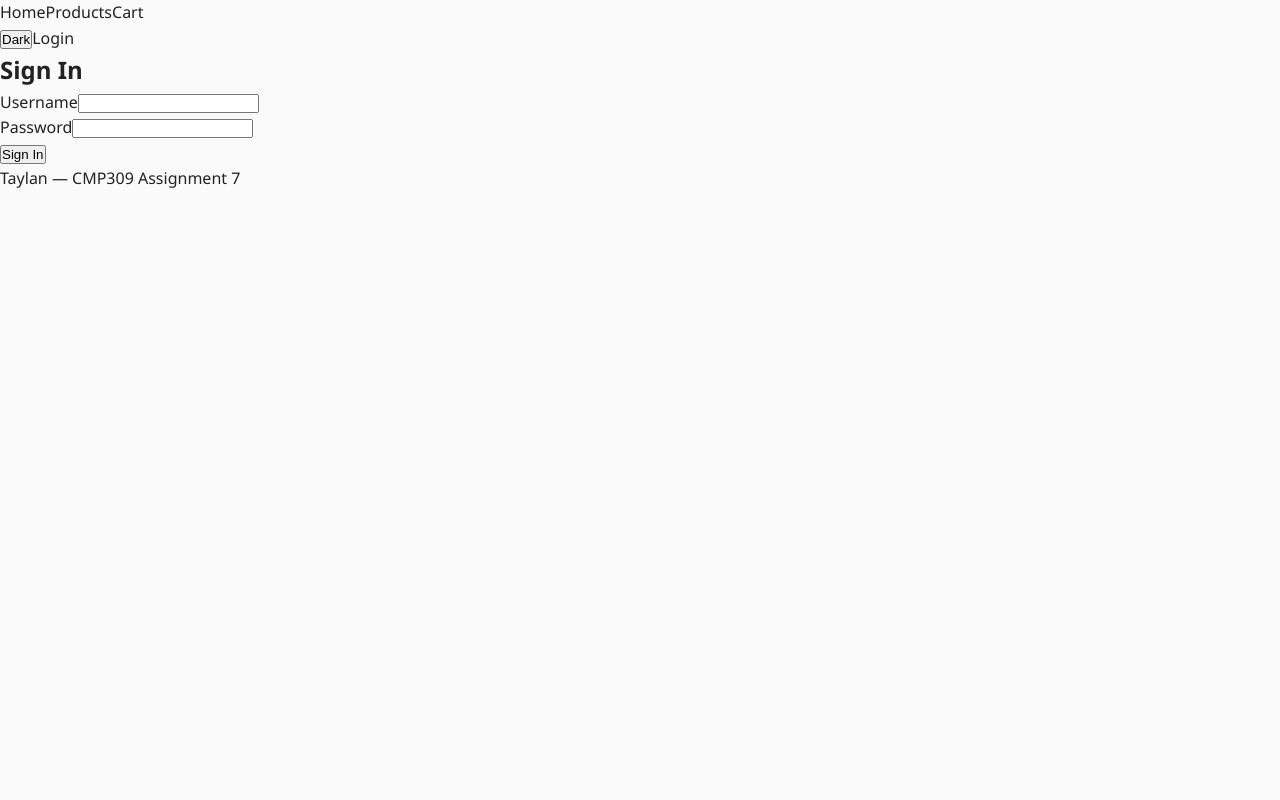
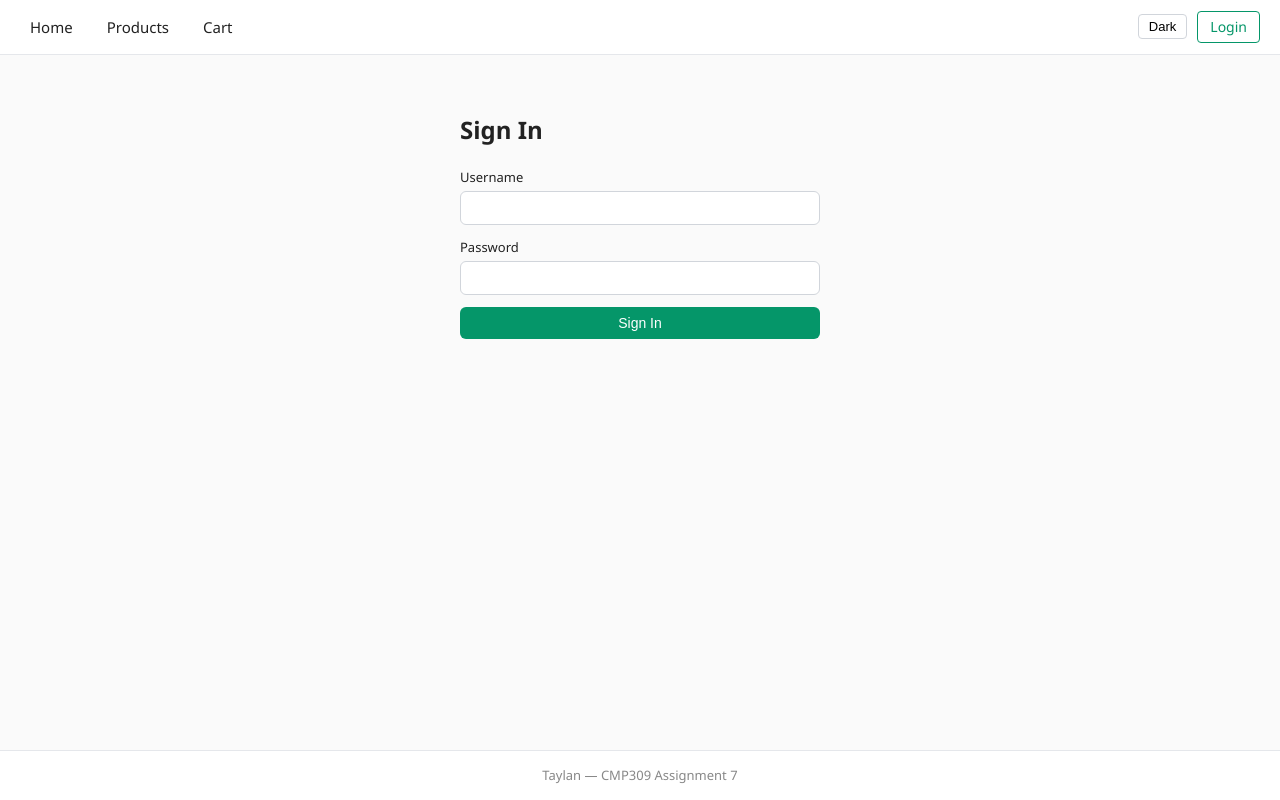
Before and after one commit to 230408026/assignment, a React (Vite) app: page /login in a window 1280 px wide. Built offline with nearby package versions, Linux system fonts and the light colour scheme.

Commit message:
Style all components and pages

```diff
--- a/src/App.css
+++ b/src/App.css
@@ -0,0 +1,351 @@
+/* topbar */
+.topbar {
+  display: flex;
+  align-items: center;
+  justify-content: space-between;
+  padding: 10px 20px;
+  background: #fff;
+  border-bottom: 1px solid #e5e7eb;
+  gap: 10px;
+  flex-wrap: wrap;
+}
+
+.topbar-nav {
+  display: flex;
+  gap: 14px;
+}
+
+.topbar-nav a {
+  padding: 5px 10px;
+  border-radius: 6px;
+  font-weight: 500;
+  font-size: 15px;
+}
+
+.topbar-nav a:hover { background: rgba(0,0,0,0.04); }
+
+.topbar-nav a.active {
+  color: #059669;
+  background: #ecfdf5;
+}
+
+.topbar-actions {
+  display: flex;
+  align-items: center;
+  gap: 10px;
+}
+
+.cart-count {
+  background: #dc2626;
+  color: #fff;
+  font-size: 11px;
+  padding: 0 5px;
+  border-radius: 8px;
+  margin-left: 3px;
+  vertical-align: super;
+}
+
+.toggle-theme {
+  padding: 4px 10px;
+  font-size: 13px;
+  border: 1px solid #d1d5db;
+  border-radius: 4px;
+  background: transparent;
+  cursor: pointer;
+}
+
+.username-label {
+  font-size: 13px;
+  max-width: 160px;
+  overflow: hidden;
+  text-overflow: ellipsis;
+  white-space: nowrap;
+}
+
+.user-area {
+  display: flex;
+  align-items: center;
+  gap: 8px;
+}
+
+.btn-outline {
+  padding: 4px 12px;
+  font-size: 14px;
+  border: 1px solid #059669;
+  color: #059669;
+  border-radius: 4px;
+  background: transparent;
+  cursor: pointer;
+}
+
+.btn-outline:hover { background: #059669; color: #fff; }
+
+/* content area */
+.content {
+  flex: 1;
+  max-width: 1080px;
+  width: 100%;
+  margin: 0 auto;
+  padding: 20px;
+}
+
+/* footer */
+.site-footer {
+  text-align: center;
+  padding: 14px;
+  font-size: 13px;
+  color: #888;
+  border-top: 1px solid #e5e7eb;
+  background: #fff;
+}
+
+/* buttons */
+.btn-primary {
+  display: inline-block;
+  padding: 8px 18px;
+  background: #059669;
+  color: #fff;
+  border: none;
+  border-radius: 6px;
+  font-size: 14px;
+  cursor: pointer;
+}
+
+.btn-primary:hover { background: #047857; }
+
+.btn-primary:disabled { opacity: 0.5; cursor: not-allowed; }
+
+.btn-danger {
+  padding: 8px 18px;
+  background: #dc2626;
+  color: #fff;
+  border: none;
+  border-radius: 6px;
+  font-size: 14px;
+  cursor: pointer;
+}
+
+.btn-danger:hover { background: #b91c1c; }
+
+/* messages */
+.message { text-align: center; padding: 30px; color: #777; }
+.message.err { color: #dc2626; }
+.form-error { color: #dc2626; font-size: 13px; }
+
+/* home */
+.home {
+  text-align: center;
+  padding: 50px 16px;
+}
+
+.home h1 { margin-bottom: 10px; }
+.home p { margin-bottom: 20px; color: #666; }
+
+/* product list */
+.filter-bar {
+  display: flex;
+  gap: 10px;
+  margin: 16px 0;
+  flex-wrap: wrap;
+}
+
+.filter-bar input, .filter-bar select {
+  padding: 7px 10px;
+  border: 1px solid #d1d5db;
+  border-radius: 6px;
+  font-size: 14px;
+}
+
+.filter-bar input { flex: 1; min-width: 160px; }
+
+.products-grid {
+  display: grid;
+  grid-template-columns: repeat(auto-fill, minmax(210px, 1fr));
+  gap: 14px;
+}
+
+.card {
+  border: 1px solid #e5e7eb;
+  border-radius: 10px;
+  overflow: hidden;
+  background: #fff;
+  transition: transform 0.15s;
+}
+
+.card:hover { transform: translateY(-2px); }
+
+.card-img {
+  width: 100%;
+  height: 170px;
+  object-fit: cover;
+}
+
+.card-body { padding: 10px 12px; }
+
+.card-title { font-size: 14px; margin: 0 0 4px; }
+
+.card-cat {
+  font-size: 11px;
+  color: #999;
+  text-transform: capitalize;
+}
+
+.card-price {
+  font-weight: 600;
+  color: #059669;
+  margin-top: 4px;
+}
+
+/* product detail */
+.detail-page { max-width: 750px; }
+
+.go-back {
+  background: none;
+  border: none;
+  color: #059669;
+  cursor: pointer;
+  font-size: 14px;
+  margin-bottom: 14px;
+  padding: 0;
+}
+
+.detail-layout {
+  display: flex;
+  gap: 20px;
+}
+
+.detail-img {
+  width: 280px;
+  height: 280px;
+  object-fit: cover;
+  border-radius: 10px;
+}
+
+.detail-text { flex: 1; }
+.detail-text h2 { margin-bottom: 6px; }
+
+.tag {
+  display: inline-block;
+  background: #ecfdf5;
+  color: #065f46;
+  padding: 2px 8px;
+  border-radius: 10px;
+  font-size: 12px;
+  text-transform: capitalize;
+}
+
+.detail-text p { margin: 10px 0; color: #555; }
+
+.price {
+  font-size: 22px;
+  font-weight: 700;
+  color: #059669;
+  margin-bottom: 14px;
+}
+
+/* login */
+.login-container {
+  max-width: 360px;
+  margin: 36px auto;
+}
+
+.login-container h2 { margin-bottom: 18px; }
+
+.login-box {
+  display: flex;
+  flex-direction: column;
+  gap: 12px;
+}
+
+.form-group {
+  display: flex;
+  flex-direction: column;
+  gap: 3px;
+}
+
+.form-group label { font-size: 13px; font-weight: 500; }
+
+.form-group input {
+  padding: 8px 10px;
+  border: 1px solid #d1d5db;
+  border-radius: 6px;
+  font-size: 14px;
+}
+
+/* cart */
+.cart-empty { text-align: center; padding: 40px 0; }
+.cart-empty p { margin: 10px 0 18px; color: #777; }
+
+.cart-list {
+  list-style: none;
+  display: flex;
+  flex-direction: column;
+  gap: 8px;
+  margin-top: 12px;
+}
+
+.cart-row {
+  display: flex;
+  justify-content: space-between;
+  align-items: center;
+  padding: 10px 14px;
+  border: 1px solid #e5e7eb;
+  border-radius: 8px;
+  background: #f9fafb;
+  flex-wrap: wrap;
+  gap: 8px;
+}
+
+.item-price { margin-left: 8px; color: #666; font-size: 14px; }
+
+.qty-controls {
+  display: flex;
+  align-items: center;
+  gap: 6px;
+}
+
+.qty-controls button {
+  width: 28px;
+  height: 28px;
+  border: 1px solid #d1d5db;
+  border-radius: 4px;
+  background: #fff;
+  cursor: pointer;
+  font-size: 14px;
+}
+
+.qty-value { min-width: 20px; text-align: center; }
+
+.btn-remove {
+  color: #dc2626;
+  border-color: #dc2626 !important;
+  background: transparent !important;
+  font-size: 13px;
+  padding: 2px 8px;
+}
+
+.cart-summary {
+  display: flex;
+  justify-content: space-between;
+  align-items: center;
+  margin-top: 16px;
+  padding-top: 12px;
+  border-top: 1px solid #e5e7eb;
+}
+
+.total { font-size: 18px; font-weight: 700; }
+
+/* 404 */
+.not-found-page {
+  text-align: center;
+  padding: 50px 16px;
+}
+
+.not-found-page h2 { font-size: 48px; color: #d1d5db; margin-bottom: 8px; }
+
+/* responsive */
+@media (max-width: 600px) {
+  .detail-layout { flex-direction: column; }
+  .detail-img { width: 100%; height: 200px; }
+  .cart-summary { flex-direction: column; gap: 10px; }
+}
```
